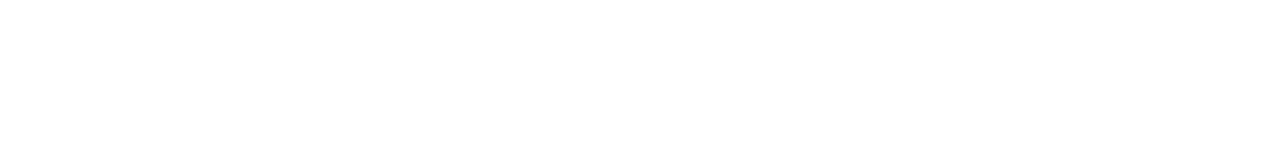
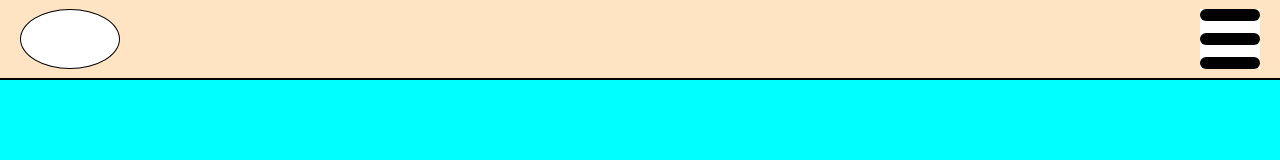
Before and after one commit to BatoriTamas/scss-practice, a plain HTML site: page frontend/index.html in a window 1280 px wide. Drawn offline with Linux system fonts and the light colour scheme.

Commit message:
Added menu button animation

```diff
--- a/frontend/index.html
+++ b/frontend/index.html
@@ -4,9 +4,23 @@
 	<meta charset="UTF-8">
 	<meta http-equiv="X-UA-Compatible" content="IE=edge">
 	<meta name="viewport" content="width=device-width, initial-scale=1.0">
-	<title>This is FRONTEND</title>
+	<link rel="stylesheet" href="style.css">
+	<script src="script.js" defer></script>
+	<title>This is HAMBURGER MENU</title>
 </head>
 <body>
-	<div id="root"></div>
+	<div id="root">
+		<header>
+			<div class="logo">
+
+			</div>
+
+			<div class="hamburger-menu">
+				<span>
+
+				</span>
+			</div>
+		</header>
+	</div>
 </body>
 </html>
--- /dev/null
+++ b/frontend/script.js
@@ -0,0 +1,9 @@
+console.log("loaded")
+
+let hamburgerMenuElement = document.querySelector('.hamburger-menu') // a queryselectornak mindig PONTOSAN ugyanolyan selectort adunk át, mint a css-ben
+
+hamburgerMenuElement.addEventListener('click', function () {
+  console.log('clicked')
+
+  hamburgerMenuElement.classList.toggle("open")
+})
--- /dev/null
+++ b/frontend/style.scss
@@ -0,0 +1,100 @@
+* {
+  margin: 0;
+  padding: 0;
+  box-sizing: border-box;
+}
+
+body {
+  width: 100%;
+  height: 100vh;
+  background-color: aqua;
+}
+
+header {
+  display: flex;
+  justify-content: space-between;
+  align-items: center;
+
+  position: fixed;
+  top: 0;
+  left: 0;
+
+  width: 100%;
+  height: 80px;
+
+  padding: 0 20px;
+
+  border-bottom: 2px solid black;
+
+  background-color: bisque;
+
+  .logo {
+    width: 100px;
+    height: 60px;
+    background-color: white;
+    border-radius: 50%;
+    border: 1px solid black;
+  }
+
+  .hamburger-menu {
+    width: 60px;
+    height: 60px;
+    background-color: white;
+    display: flex;
+    justify-content: center;
+    align-items: center;
+
+
+    span {
+      display: block;
+      position: relative;
+
+      width: 100%;
+      height: 12px;
+      background-color: black;
+      border-radius: 6px; // Ha itt megadok egy irreálisan nagy számot, mert nem tudom a valós értéket, akkor megcsinálja
+
+      transition: all 0.3s ease;
+
+      &::before,
+      &::after {
+        content: "";
+
+        display: block;
+        position: absolute;
+
+        width: 100%;
+        height: 100%;
+        background-color: black;
+        border-radius: 6px;
+
+        transition: all 0.3s ease;
+      }
+
+      &::before {
+        top: -24px;
+      }
+
+      &::after {
+        bottom: -24px;
+      }
+
+    }
+// Átalakítás X-re
+    &.open {
+      span {
+        background-color: transparent;
+
+        &::before {
+          top: 0;
+          rotate: 45deg;
+        }
+
+        &::after {
+          bottom: 0;
+          rotate: -45deg;
+        }
+      }
+    }
+  }
+}
```
Also changed, not shown: frontend/style.css (added), 1 other file.
